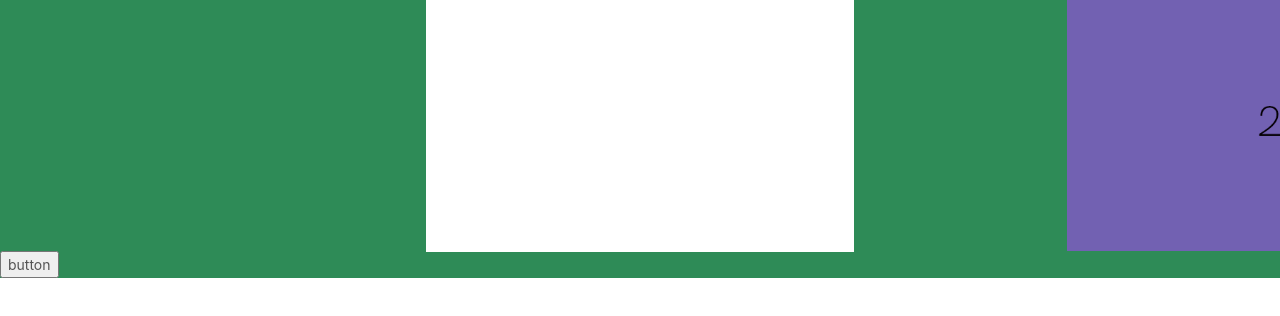
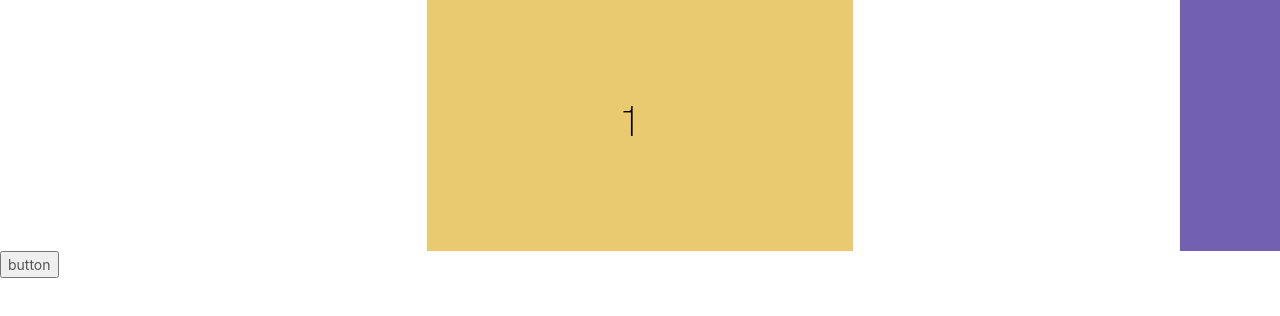
Before and after one commit to Ideal-Poster/portfolio-test, a React (Create React App) app: page / in a window 1280 px wide. Shown: the top 316 px of the page. Built offline with nearby package versions, Linux system fonts and the light colour scheme.

Commit message:
image reveal test

```diff
--- a/src/components/slides/slide.js
+++ b/src/components/slides/slide.js
@@ -5,7 +5,7 @@ import debounce from '../../utils/debounce';
 let winsize;
 const calcWinsize = () => winsize = {width: window.innerWidth, height: window.innerHeight};
 calcWinsize();
-window.addEventListener('resize', debounce(calcWinsize, 10));
+window.addEventListener('resize', debounce(calcWinsize, 5));
 
 class Slide extends React.Component {
   constructor(el) {
@@ -43,9 +43,9 @@ class Slide extends React.Component {
     */
     this.transforms = [
       {x: -1*(winsize.width/2+this.width), y: 0, rotation: 0},
-      {x: -1*(winsize.width/2), y: 0, rotation: 0},
+      {x: -1*(winsize.width/1.7), y: 0, rotation: 0},
       {x: 0, y: 0, rotation: 0},
-      {x: (winsize.width/2), y: 0, rotation: 0},
+      {x: (winsize.width/1.7), y: 0, rotation: 0},
       {x: winsize.width/2+this.width, y: 0, rotation: 0},
       {x: -1*(winsize.width/2 - this.width/2 - winsize.width*0.075), y: 0, rotation: 0}
     ];
@@ -56,7 +56,7 @@ class Slide extends React.Component {
         this.calcSizes();
         this.calcTransforms();
     };
-    window.addEventListener('resize', debounce(this.resizeFn, 10));
+    window.addEventListener('resize', debounce(this.resizeFn, 5));
   }
 
   position(pos) {
@@ -81,7 +81,7 @@ class Slide extends React.Component {
         2: right bottom corner outside the viewport
         3: left side, for when the content is shown
         */
-        TweenMax.to(this.DOM.imgWrap, .8, {
+        TweenMax.to(this.DOM.imgWrap, 1.2, {
             ease: Power4.easeInOut,
             delay: settings.delay || 0,
             startAt: settings.from !== undefined ? {
--- a/src/components/slideshow/Slideshow.css
+++ b/src/components/slideshow/Slideshow.css
@@ -1,5 +1,5 @@
 #gallery {
-	background: seagreen;
+	/* background: seagreen; */
 }
 #slideshow {
 	height: 100vh;
@@ -22,7 +22,7 @@
 	height: 100%;
 	width: 100%;
 	grid-area: slide;
-	background: seagreen;
+	/* background: seagreen; */
 	/* z-index: 100; */
 	/* min-height: 300px; */
 	position: relative;
@@ -44,22 +44,23 @@
 	height: 100%;
 }
 
-.color-overlay,
-.white-overlay {
+#color-overlay,
+#white-overlay {
 	position: absolute;
 	z-index: 2;
 	transform-origin: right;
 }
 
-.color-overlay {
-    background-color: #05203e;
+#color-overlay {
+	/* background-color: #05203e; */
+	background-color: black;
 	top: 0;
 	right: 0;
 	bottom: 0;
 	left: 0;
 }
 
-.white-overlay {
+#white-overlay {
 	display: block;
 	top: -1px;
 	right: -1px;
--- a/src/components/slideshow/Slideshow.js
+++ b/src/components/slideshow/Slideshow.js
@@ -34,7 +34,7 @@ class Slideshow extends React.Component {
     window.addEventListener('resize', () => debounce(this.setPos(), 10));
 
     this.init();
-
+    this.showImage();
     // this.currentSlide.showContent()
   }
 
@@ -48,7 +48,6 @@ class Slideshow extends React.Component {
       }
       else if (slide.isPositionedCenter()) {
         this.showContent();
-
       }
     };
     for (let slide of this.slides) {
@@ -78,17 +77,12 @@ class Slideshow extends React.Component {
     } else {
       this.currentSlide.setContentOpen();
 
-      this.slides.forEach(slide => {
-        if (!slide.isCurrent && slide) {
-          slide.hide();
-        }
-      });
-      // if (this.nextSlide) this.nextSlide.hide();
-      // if (this.nextOutView) this.nextOutView.hide();
-      // if (this.nextOutView2) this.nextOutView2.hide();
-      // if (this.prevSlide) this.prevSlide.hide();
-      // if (this.prevOutView) this.prevOutView.hide();
-      // if (this.prevOutView2) this.prevOutView2.hide();
+      if (this.nextSlide) this.nextSlide.setRightOutView();
+      if (this.nextOutView) this.nextOutView.setRightOutView();
+      if (this.nextOutView2) this.nextOutView2.setRightOutView();
+      if (this.prevSlide) this.prevSlide.setLeftOutView();
+      if (this.prevOutView) this.prevOutView.setLeftOutView();
+      if (this.prevOutView2) this.prevOutView2.setLeftOutView();
     }
 
 
@@ -162,39 +156,46 @@ class Slideshow extends React.Component {
   }
 
   hideContent() {
-    // if ( !this.isContentOpen || this.isAnimating ) return;
-
-    // this.DOM.el.classList.remove('slideshow--previewopen');
-
-    // Hide content.
-    // this.contents[this.current].hide();
-
-    // TweenMax.to(this.DOM.deco, .8, {
-        // ease: Power4.easeInOut,
-        // scaleX: 1,
-        // scaleY: 1,
-        // x: 0,
-        // y: 0
-    // });
     // Move in right/left slides.
     if (this.prevSlide) this.prevSlide.moveToPosition({position: -1});
     if (this.nextSlide) this.nextSlide.moveToPosition({position: 1});
     // Position the current slide.
     this.currentSlide.moveToPosition({position: 0}).then(() => {
-        // allowTilt = true;
         this.isContentOpen = false;
     });
     // Show texts.
     // this.currentSlide.showTexts();
 }
 
+showImage() {
+  let whiteOverlay = document.getElementById('white-overlay');
+  let colorOverlay = document.getElementById('color-overlay');
+
+  whiteOverlay.style.transformOrigin = "left 50% 0px";
+  colorOverlay.style.transformOrigin = "left 50% 0px";
+
+
+  TweenMax.to(whiteOverlay, 1, {scaleX: 0, ease: Power4.easeInOut});
+
+
+  TweenMax.fromTo(
+    colorOverlay,
+    1,
+    {scaleX: 1},
+    { scaleX: 0,
+      ease: Power4.easeInOut,
+      delay: 0.2
+      // onComplete: ()=> { whiteOverlay.style.transformOrigin = "left 50% 0px"; }
+    });
+  }
+
   render() {
     return(
       <div id="gallery">
         <div id="slideshow">
             <div className="slide slide1">
-              <div class="color-overlay"></div>
-              <div class="white-overlay"></div>
+              <div id="color-overlay"/>
+              <div id="white-overlay"/>
               <img src={require("../../assets/1.png") } className="slide__img"/>
             </div>
             <div className="slide slide2">
@@ -237,8 +238,6 @@ class Slideshow extends React.Component {
             <div class="content__text">Let's go up in here, and start having some fun The least little bit can do so much. Work on one thing at a time. Don't get carried away - we have plenty of time. Put your feelings into it, your heart, it's your world. These trees are so much fun. I get started on them and I have a hard time stopping. But we're not there yet, so we don't need to worry about it. Now let's put some happy little clouds in here. What the devil. A thin paint will stick to a thick paint. I'm going to mix up a little color. </div>
           </div>
         </div>
-
-
       </div>
     );
   }
```
Lines whose indentation alone changed are shown as unchanged.
